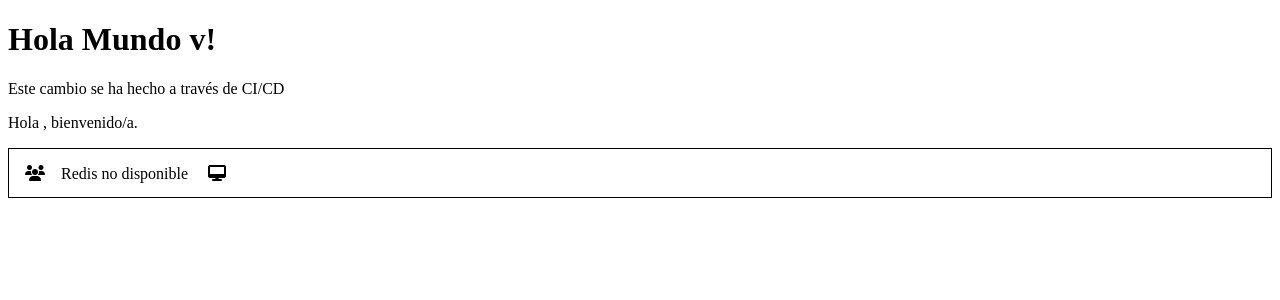
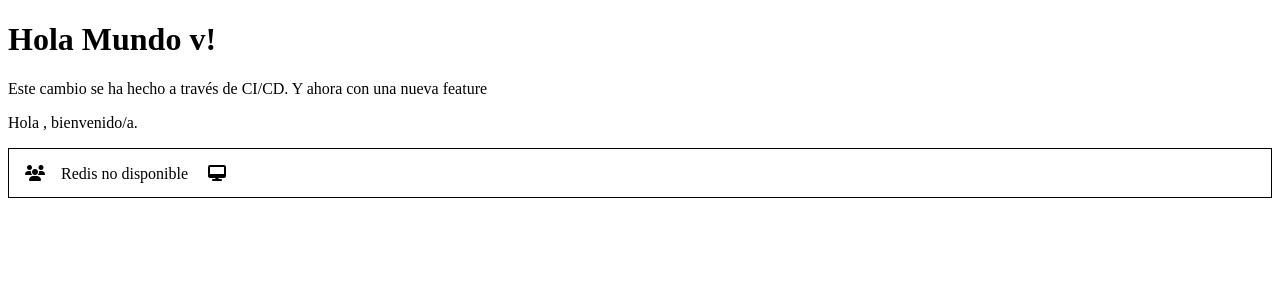
Before and after one commit to opobla/aso-git-webapp, a Flask app: template app/templates/index.html in a window 1280 px wide. Shown: the top 300 px of the page. Run offline with Flask 3, Linux system fonts and the light colour scheme; the template is opened without the code that fills it, so the values that code supplies are empty; parts of the project's set-up code (start-up, migrations or seed data) failed here and were passed over; some libraries are stand-ins or nearby versions.

Commit message:
Cambio de la nueva funcionalidad

```diff
--- a/app/templates/index.html
+++ b/app/templates/index.html
@@ -9,7 +9,7 @@
 	    Hola Mundo v{{version}}!
     </h1>
     <p>
-        Este cambio se ha hecho a través de CI/CD
+        Este cambio se ha hecho a través de CI/CD. Y ahora con una nueva feature
     </p>
     <p>
         Hola {{user.username}}, bienvenido/a.
```
